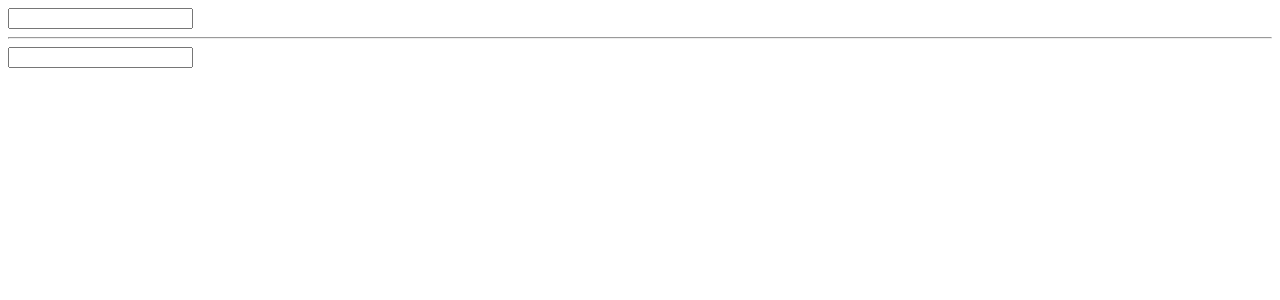
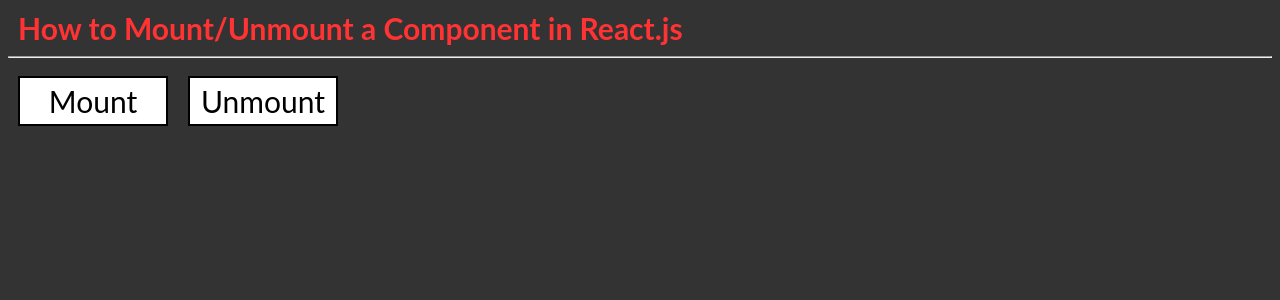
Before and after one commit to vsaravanan/reactjs-validation, a React (Create React App) app: page / in a window 1280 px wide. Shown: the top 300 px of the page. Built offline with nearby package versions, Linux system fonts and the light colour scheme.

Commit message:
react lifecycle

```diff
--- a/public/index.html
+++ b/public/index.html
@@ -20,6 +20,16 @@
       Learn how to configure a non-root public URL by running `npm run build`.
     -->
     <title>React App</title>
+
+<style>
+html {
+  background-color: #333333;
+  color: white;
+}
+
+
+</style>
+
   </head>
   <body>
     <noscript>
--- a/src/App.js
+++ b/src/App.js
@@ -1,35 +1,71 @@
 import React from "react";
 import ReactDOM from "react-dom";
 
-export default class App extends React.Component {
-  constructor() {
+var styles = {
+  width: '150px',
+  height: '50px',
+  margin: '10px',
+  border: 'solid 2px black',
+  fontFamily: 'Lato',
+  fontSize: '30px',
+  color: 'black',
+  backgroundColor: 'white'
+}
+
+var h1styles = {
+  margin: '10px',
+  fontFamily: 'Lato',
+  fontSize: '30px',
+  color: '#FF3333'
+}
+
+
+// Counter component
+class Counter extends React.Component {
+  constructor(){
     super();
-    this.state = { a: "" };
+    this.state = { val: 0 };
+    this.update = this.update.bind(this);
   }
-  update = () => {
-    this.setState({ a: this.a.refs.input.value });
-    this.setState({ b: this.refs.b.value });
-  };
-  render() {
-    return (
-      <div>
-        <Input ref={node => (this.a = node)} update={this.update} />
-        {this.state.a}
-
-        <hr />
-        <input ref="b" type="text" onChange={this.update} />
-        {this.state.b}
-      </div>
-    );
+  update(){
+    this.setState({val: this.state.val + 1 })
+  }
+  componentWillMount(){
+    console.log('mounting')
+  }
+  render(){
+    console.log('rendering!')
+    return <button style={styles} onClick={this.update}>{this.state.val}</button>
+  }
+  componentDidMount(){
+    console.log('mounted')
+  }
+  componentWillUnmount(){
+    console.log('bye!')
   }
 }
 
-class Input extends React.Component {
-  render() {
+// Wrapper component
+export default class Wrapper extends React.Component {
+
+  mount(){
+    ReactDOM.render(<Counter />, document.getElementById('a'))
+  }
+  unmount(){
+    ReactDOM.unmountComponentAtNode(document.getElementById('a'))
+  }
+  render(){
     return (
-      <div>
-        <input ref="input" type="text" onChange={this.props.update} />{" "}
-      </div>
-    );
+        <div>
+          <h1 style={h1styles}>How to Mount/Unmount a Component in React.js</h1>
+          <hr />
+          <button style={styles} onClick={this.mount.bind(this)}>Mount</button>
+          <button style={styles} onClick={this.unmount.bind(this)}>Unmount</button>
+          <div id="a"></div>
+        </div>
+    )
   }
 }
+
+// Render Wrapper
+ReactDOM.render(<Wrapper />, document.getElementById('root'))
```
